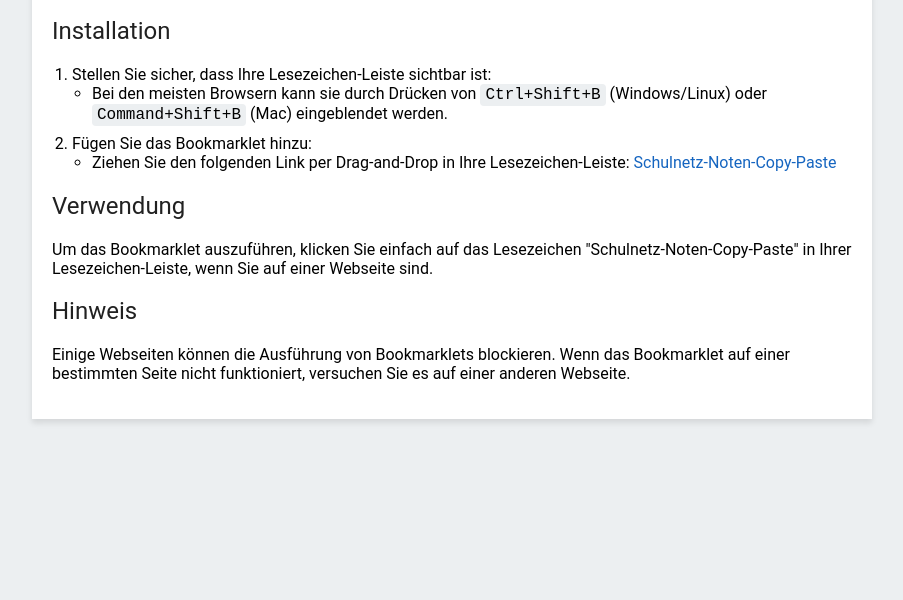
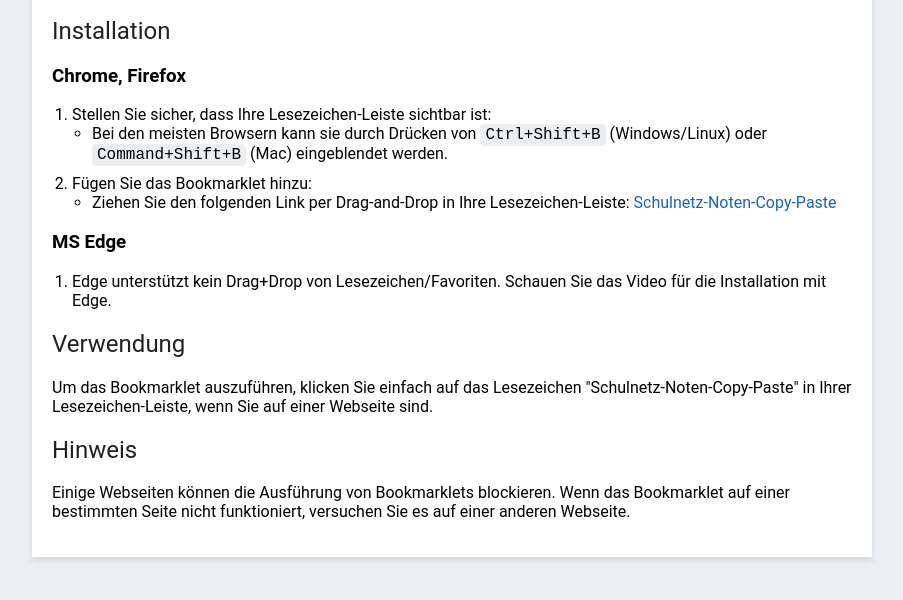
Before and after one commit to roman-hatz-sluz/school_automation_m365, a plain HTML site: page docs/index.html in a window 1280 px wide. Shown: the part 230-830 px from the top of the page, without its empty margins (188-1091 px from the left). Before the commit the page ends 800 px from the top, so only its background shows below. Drawn offline with Linux system fonts and the light colour scheme.

Commit message:
Update index.html

```diff
--- a/docs/index.html
+++ b/docs/index.html
@@ -58,7 +58,7 @@
     <p>Ein Bookmarklet ist ein spezielles Lesezeichen, das JavaScript-Code enthält. Folgen Sie diesen einfachen Schritten, um das Bookmarklet "Schulnetz-Noten-Copy-Paste" zu installieren:</p>
 
     <h2>Installation</h2>
-
+    <h3>Chrome, Firefox</h3>
     <ol>
         <li>Stellen Sie sicher, dass Ihre Lesezeichen-Leiste sichtbar ist:
             <ul>
@@ -73,6 +73,12 @@
             </ul>
         </li>
     </ol>
+    <h3>MS Edge</h3>
+    <ol>
+        <li>Edge unterstützt kein Drag+Drop von Lesezeichen/Favoriten.
+           Schauen Sie das Video für die Installation mit Edge.
+        </li>
+    </ol>
 
     <h2>Verwendung</h2>
 
```
